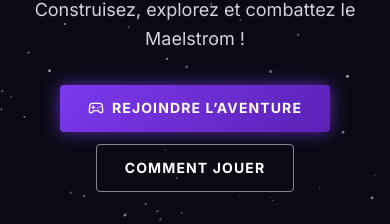
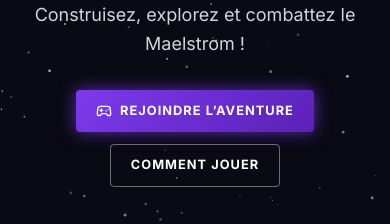
Before and after one commit to theo7791l/universe-reborn, a React (Vite) app in the folder frontend/: page / in a window 390 px wide. Shown: the part 477-701 px from the top of the page. Built offline with nearby package versions, Linux system fonts and the light colour scheme; no server answers.

Commit message:
fix: Comprehensive CSS overhaul - fix z-index, animations, buttons, responsive

```diff
--- a/frontend/src/index.css
+++ b/frontend/src/index.css
@@ -8,19 +8,19 @@
    VARIABLES CSS GLOBALES
 ============================================= */
 :root {
-  --bg-primary:    #0a0a14;
-  --bg-secondary:  #0d0d1a;
-  --bg-card:       #12121f;
-  --bg-card-hover: #1a1a2e;
-  --border-base:   #1e1e3a;
-  --violet:        #7c3aed;
-  --violet-light:  #8b5cf6;
-  --blue-accent:   #3b82f6;
-  --orange-accent: #f97316;
-  --green-status:  #22c55e;
-  --gold:          #eab308;
-  --text-muted:    #9ca3af;
-  --text-light:    #d1d5db;
+  --bg-primary:     #0a0a14;
+  --bg-secondary:   #0d0d1a;
+  --bg-card:        #12121f;
+  --bg-card-hover:  #1a1a2e;
+  --border-base:    #1e1e3a;
+  --violet:         #7c3aed;
+  --violet-light:   #8b5cf6;
+  --blue-accent:    #3b82f6;
+  --orange-accent:  #f97316;
+  --green-status:   #22c55e;
+  --gold:           #eab308;
+  --text-muted:     #9ca3af;
+  --text-light:     #d1d5db;
 }
 
 /* =============================================
@@ -42,6 +42,7 @@ body {
   font-family: 'Inter', sans-serif;
   line-height: 1.6;
   overflow-x: hidden;
+  min-height: 100vh;
 }
 
 /* =============================================
@@ -75,7 +76,13 @@ body {
 }
 
 /* Tout le contenu passe au-dessus du canvas */
-.relative, main, header, footer, nav {
+#root > * {
+  position: relative;
+  z-index: 1;
+}
+
+/* Fix z-index pour nav/footer/main */
+nav, footer, main, header, section, .card {
   position: relative;
   z-index: 1;
 }
@@ -83,8 +90,6 @@ body {
 /* =============================================
    ANIMATIONS
 ============================================= */
-
-/* Pulse pour le badge statut serveur */
 @keyframes statusPulse {
   0%, 100% { opacity: 1; transform: scale(1); }
   50%       { opacity: 0.6; transform: scale(1.3); }
@@ -93,7 +98,6 @@ body {
   animation: statusPulse 1.8s ease-in-out infinite;
 }
 
-/* Glow violet sur les boutons primaires */
 @keyframes violetGlow {
   0%, 100% { box-shadow: 0 0 8px rgba(124, 58, 237, 0.4); }
   50%       { box-shadow: 0 0 20px rgba(124, 58, 237, 0.8); }
@@ -102,7 +106,6 @@ body {
   animation: violetGlow 2.5s ease-in-out infinite;
 }
 
-/* Fade-in depuis le bas */
 @keyframes fadeInUp {
   from { opacity: 0; transform: translateY(30px); }
   to   { opacity: 1; transform: translateY(0); }
@@ -111,7 +114,6 @@ body {
   animation: fadeInUp 0.6s ease-out forwards;
 }
 
-/* Apparition legere */
 @keyframes fadeIn {
   from { opacity: 0; }
   to   { opacity: 1; }
@@ -120,7 +122,6 @@ body {
   animation: fadeIn 0.5s ease-out forwards;
 }
 
-/* Timeline accordion expand */
 @keyframes expandDown {
   from { max-height: 0; opacity: 0; }
   to   { max-height: 500px; opacity: 1; }
@@ -128,6 +129,14 @@ body {
 .animate-expand {
   animation: expandDown 0.35s ease-out forwards;
   overflow: hidden;
+}
+
+@keyframes float {
+  0%, 100% { transform: translateY(0px); }
+  50%       { transform: translateY(-8px); }
+}
+.animate-float {
+  animation: float 3s ease-in-out infinite;
 }
 
 /* =============================================
@@ -151,11 +160,15 @@ body {
   cursor: pointer;
   transition: all 0.2s ease;
   text-decoration: none;
+  white-space: nowrap;
 }
 .btn-primary:hover {
   background: linear-gradient(135deg, #8b5cf6, #6d28d9);
   box-shadow: 0 0 20px rgba(124, 58, 237, 0.5);
   transform: translateY(-1px);
+}
+.btn-primary:active {
+  transform: translateY(0);
 }
 
 /* Bouton secondaire outline */
@@ -171,14 +184,15 @@ body {
   letter-spacing: 0.08em;
   text-transform: uppercase;
   border-radius: 4px;
-  border: 1px solid rgba(255,255,255,0.5);
+  border: 1px solid rgba(255,255,255,0.4);
   cursor: pointer;
   transition: all 0.2s ease;
   text-decoration: none;
+  white-space: nowrap;
 }
 .btn-secondary:hover {
-  background: rgba(255,255,255,0.1);
-  border-color: #ffffff;
+  background: rgba(255,255,255,0.08);
+  border-color: rgba(255,255,255,0.7);
   transform: translateY(-1px);
 }
 
@@ -199,6 +213,7 @@ body {
   cursor: pointer;
   transition: all 0.2s ease;
   text-decoration: none;
+  white-space: nowrap;
 }
 .btn-outline-violet:hover {
   background: rgba(124, 58, 237, 0.15);
@@ -211,11 +226,11 @@ body {
   background: var(--bg-card);
   border: 1px solid var(--border-base);
   border-radius: 8px;
-  transition: border-color 0.2s ease, transform 0.2s ease, box-shadow 0.2s ease;
+  transition: border-color 0.25s ease, transform 0.25s ease, box-shadow 0.25s ease;
 }
 .card:hover {
-  border-color: var(--violet);
-  transform: translateY(-2px);
+  border-color: rgba(124, 58, 237, 0.5);
+  transform: translateY(-3px);
   box-shadow: 0 8px 32px rgba(124, 58, 237, 0.15);
 }
 
@@ -238,6 +253,7 @@ body {
   text-transform: uppercase;
   letter-spacing: 0.1em;
   color: #ffffff;
+  line-height: 1.2;
 }
 .section-title span {
   color: var(--violet-light);
@@ -253,7 +269,12 @@ body {
 
 /* Gradient de fond subtil pour sections CTA */
 .section-gradient {
-  background: linear-gradient(180deg, transparent, rgba(124, 58, 237, 0.05), transparent);
+  background: linear-gradient(180deg, transparent, rgba(124, 58, 237, 0.06), transparent);
+}
+
+/* Font-title = Orbitron */
+.font-title {
+  font-family: 'Orbitron', sans-serif;
 }
 
 /* =============================================
@@ -270,4 +291,74 @@ body {
   .section-title {
     font-size: 1.5rem;
   }
+  .btn-primary,
+  .btn-secondary,
+  .btn-outline-violet {
+    padding: 0.65rem 1.25rem;
+    font-size: 0.8rem;
   }
+}
+
+/* =============================================
+   HERO SECTION
+============================================= */
+.hero-gradient {
+  background: radial-gradient(
+    ellipse 80% 60% at 50% 0%,
+    rgba(124, 58, 237, 0.18) 0%,
+    transparent 70%
+  );
+}
+
+/* =============================================
+   FORM INPUTS
+============================================= */
+.form-input {
+  width: 100%;
+  background: var(--bg-card);
+  border: 1px solid var(--border-base);
+  border-radius: 6px;
+  padding: 0.75rem 1rem;
+  color: #ffffff;
+  font-size: 0.875rem;
+  transition: border-color 0.2s ease, box-shadow 0.2s ease;
+  outline: none;
+}
+.form-input:focus {
+  border-color: var(--violet);
+  box-shadow: 0 0 0 3px rgba(124, 58, 237, 0.15);
+}
+.form-input::placeholder {
+  color: var(--text-muted);
+}
+
+/* =============================================
+   SCROLLBAR PERSONNALISEE (zones specifiques)
+============================================= */
+.custom-scrollbar {
+  scrollbar-width: thin;
+  scrollbar-color: var(--violet) transparent;
+}
+.custom-scrollbar::-webkit-scrollbar {
+  width: 4px;
+}
+.custom-scrollbar::-webkit-scrollbar-thumb {
+  background: var(--violet);
+  border-radius: 2px;
+}
+
+/* =============================================
+   SELECTION COULEUR
+============================================= */
+::selection {
+  background: rgba(124, 58, 237, 0.4);
+  color: #ffffff;
+}
+
+/* =============================================
+   FOCUS VISIBLE
+============================================= */
+:focus-visible {
+  outline: 2px solid var(--violet-light);
+  outline-offset: 2px;
+}
```
Lines whose indentation alone changed are shown as unchanged.
